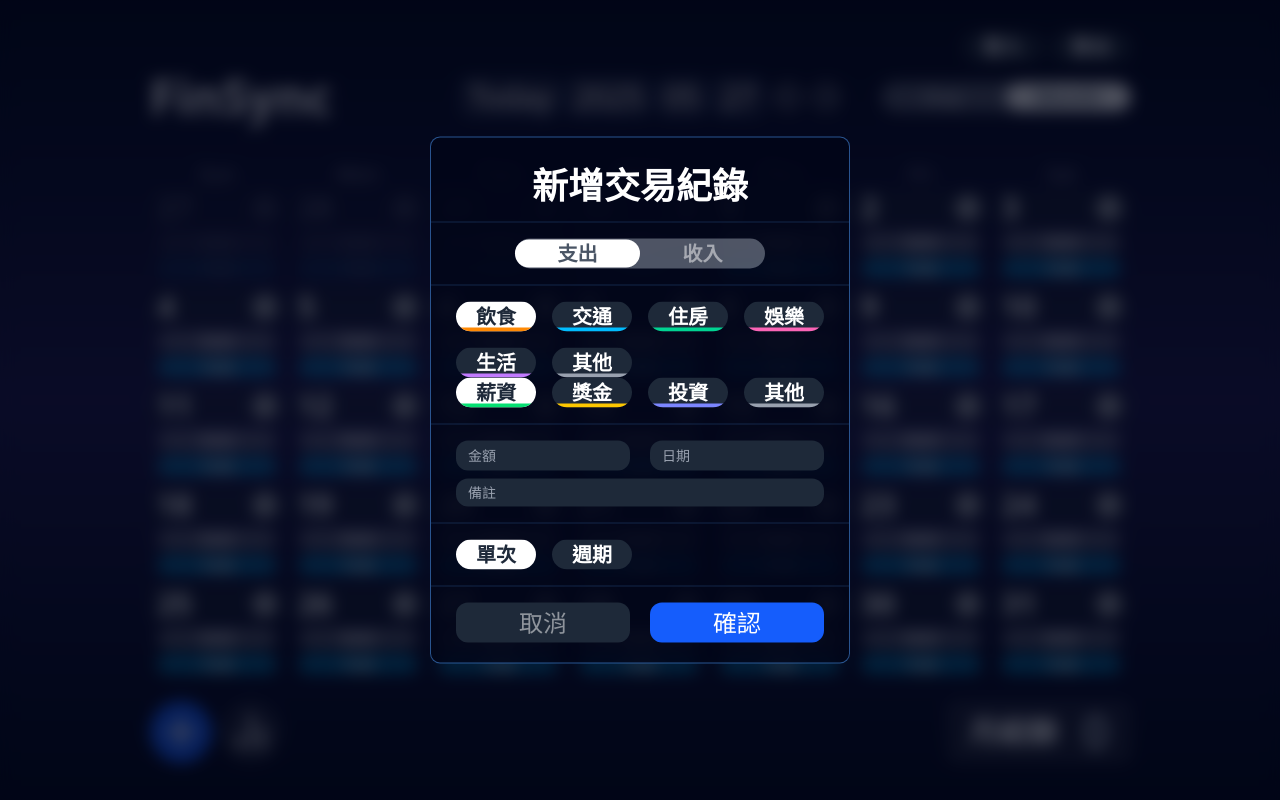
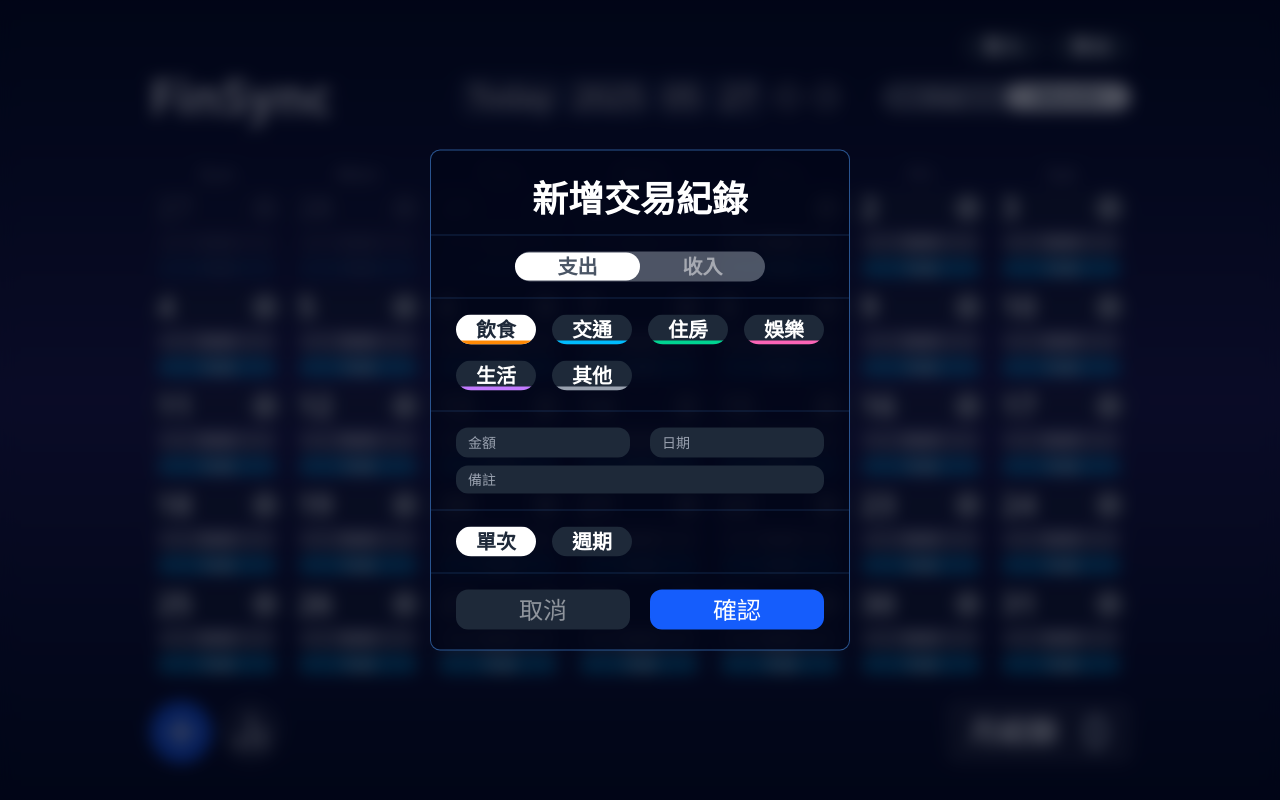
Before and after one commit to SonicHsu/React-FinSync-web, a React (Vite) app: page / in a window 1280 px wide. Both pictures are taken after a click on the button 180 px from the left and 732 px from the top of the page. Built offline with nearby package versions, Linux system fonts and the light colour scheme.

Commit message:
entryformdialog 完成分類切換 input輸入還未完成

```diff
--- a/components/DayCalendarSidebar.jsx
+++ b/components/DayCalendarSidebar.jsx
@@ -13,8 +13,8 @@ import {
 export default function DayCalendarSidebar({ date, onDateChange, setDialogState }) {
   const [miniCalendarDate, setMiniCalendarDate] = useState(today);
 
-  const MiniCalendarDays = generateMonthCalendarDays(miniCalendarDate);
-  const MiniCalendarDaysAll = MiniCalendarDays.map((calendarDay) => (
+  const miniCalendarDays = generateMonthCalendarDays(miniCalendarDate);
+  const miniCalendarDayComponents = miniCalendarDays.map((calendarDay) => (
     <MiniCalendarDay
     key={calendarDay.getTime()}
     day={calendarDay}
@@ -112,7 +112,7 @@ export default function DayCalendarSidebar({ date, onDateChange, setDialogState
         </div>
 
         <div className="w-full px-2">
-          <ul className="grid grid-cols-7 gap-1">{MiniCalendarDaysAll}</ul>
+          <ul className="grid grid-cols-7 gap-1">{miniCalendarDayComponents}</ul>
         </div>
       </div>
 
--- a/components/EntryCategoryButton.jsx
+++ b/components/EntryCategoryButton.jsx
@@ -1,10 +1,19 @@
-export default function EntryCategoryButton() {
+export default function EntryCategoryButton({
+  category,
+  label,
+  color,
+  selected,
+  onClick,
+}) {
   return (
     <li className="relative h-[30px] w-[80px] overflow-hidden rounded-full">
-      <div className="category-button-selected" data-entry-category="food">
-        飲食
+      <div
+        className={`${selected ? "category-button-selected" : "category-button"}`}
+        onClick={() => onClick(category)}
+      >
+        {label}
       </div>
-      <div className="absolute bottom-0 left-0 h-1 w-full bg-orange-400"></div>
+      <div className={`absolute bottom-0 left-0 h-1 w-full ${color}`}></div>
     </li>
   );
 }
--- a/components/EntryFormDialog.jsx
+++ b/components/EntryFormDialog.jsx
@@ -1,12 +1,42 @@
 import { useState } from "react";
-import { EXPENSE_CATEGORIES, INCOME_CATEGORIES } from "../constants/entryCategories";
+import EntryCategoryButton from "./EntryCategoryButton";
+import EntryInputSection from "./EntryInputSection";
+import {
+  EXPENSE_CATEGORIES,
+  INCOME_CATEGORIES,
+} from "../constants/entryCategories";
 
 export default function EntryFormDialog({ open, onClose }) {
   if (!open) return null;
 
   const [type, setType] = useState("expense");
-  const [category, setCategory] = useState('飲食');
+  const [category, setCategory] = useState("food");
+  const [mode, setMode] = useState("once");
+  const [amount, setAmount] = useState("");
+  const [date, setDate] = useState("");
+  const [note, setNote] = useState("");
 
+  const handleTypeChange = (newType) => {
+    setType(newType);
+    if (newType === "expense") {
+      setCategory("food"); // 支出預設：飲食
+    } else {
+      setCategory("salary"); // 收入預設：薪資
+    }
+  };
+
+  const currentCategories =
+    type === "expense" ? EXPENSE_CATEGORIES : INCOME_CATEGORIES;
+  const currentCategoryComponents = currentCategories.map((cat) => (
+    <EntryCategoryButton
+      key={cat.category}
+      category={cat.category}
+      label={cat.label}
+      color={cat.color}
+      selected={category === cat.category}
+      onClick={setCategory}
+    />
+  ));
 
   return (
     <div>
@@ -29,16 +59,16 @@ export default function EntryFormDialog({ open, onClose }) {
 
           <div className="dialog-entry-divider"></div>
 
-          <div className="flex h-[30px] w-[250px] items-center justify-center rounded-[90px] bg-gray-400/50">
+          <div className="flex h-[30px] w-[250px] items-center justify-center rounded-[90px] bg-gray-400/50 font-semibold">
             <button
-              className="button-option-selected font-bold"
-              data-entry-type-button="expense"
+              className={`${type === "expense" ? "button-option-selected" : "button-option"}`}
+              onClick={() => handleTypeChange("expense")}
             >
               支出
             </button>
             <button
-              className="button-option font-bold"
-              data-entry-type-button="income"
+              className={`${type === "income" ? "button-option-selected" : "button-option"}`}
+              onClick={() => handleTypeChange("income")}
             >
               收入
             </button>
@@ -51,133 +81,13 @@ export default function EntryFormDialog({ open, onClose }) {
               className="grid grid-cols-4 gap-4"
               data-entry-category-list-expense
             >
-              <li className="relative h-[30px] w-[80px] overflow-hidden rounded-full">
-                <div
-                  className="category-button-selected"
-                  data-entry-category="food"
-                >
-                  飲食
-                </div>
-                <div className="absolute bottom-0 left-0 h-1 w-full bg-orange-400"></div>
-              </li>
-              <li className="relative h-[30px] w-[80px] overflow-hidden rounded-full">
-                <div
-                  className="category-button"
-                  data-entry-category="transport"
-                >
-                  交通
-                </div>
-                <div className="absolute bottom-0 left-0 h-1 w-full bg-sky-400"></div>
-              </li>
-              <li className="relative h-[30px] w-[80px] overflow-hidden rounded-full">
-                <div className="category-button" data-entry-category="housing">
-                  住房
-                </div>
-                <div className="absolute bottom-0 left-0 h-1 w-full bg-emerald-400"></div>
-              </li>
-              <li className="relative h-[30px] w-[80px] overflow-hidden rounded-full">
-                <div
-                  className="category-button"
-                  data-entry-category="entertainment"
-                >
-                  娛樂
-                </div>
-                <div className="absolute bottom-0 left-0 h-1 w-full bg-pink-400"></div>
-              </li>
-              <li className="relative h-[30px] w-[80px] overflow-hidden rounded-full">
-                <div className="category-button" data-entry-category="life">
-                  生活
-                </div>
-                <div className="absolute bottom-0 left-0 h-1 w-full bg-purple-400"></div>
-              </li>
-              <li className="relative h-[30px] w-[80px] overflow-hidden rounded-full">
-                <div
-                  className="category-button"
-                  data-entry-category="expenseOther"
-                >
-                  其他
-                </div>
-                <div className="absolute bottom-0 left-0 h-1 w-full bg-gray-400"></div>
-              </li>
-            </ul>
-            <ul
-              className="grid grid-cols-4 gap-4"
-              data-entry-category-list-income
-            >
-              <li className="relative h-[30px] w-[80px] overflow-hidden rounded-full">
-                <div
-                  className="category-button-selected"
-                  data-entry-category="salary"
-                >
-                  薪資
-                </div>
-                <div className="absolute bottom-0 left-0 h-1 w-full bg-green-400"></div>
-              </li>
-              <li className="relative h-[30px] w-[80px] overflow-hidden rounded-full">
-                <div className="category-button" data-entry-category="bonus">
-                  獎金
-                </div>
-                <div className="absolute bottom-0 left-0 h-1 w-full bg-yellow-400"></div>
-              </li>
-              <li className="relative h-[30px] w-[80px] overflow-hidden rounded-full">
-                <div
-                  className="category-button"
-                  data-entry-category="investment"
-                >
-                  投資
-                </div>
-                <div className="absolute bottom-0 left-0 h-1 w-full bg-indigo-400"></div>
-              </li>
-              <li className="relative h-[30px] w-[80px] overflow-hidden rounded-full">
-                <div
-                  className="category-button"
-                  data-entry-category="incomeOther"
-                >
-                  其他
-                </div>
-                <div className="absolute bottom-0 left-0 h-1 w-full bg-gray-400"></div>
-              </li>
+              {currentCategoryComponents}
             </ul>
           </div>
 
           <div className="dialog-entry-divider"></div>
 
-          <div className="flex w-[368px] justify-between">
-            <div className="flex h-[30px] w-[174px] items-center justify-between rounded-xl bg-gray-800 px-3">
-              <span className="text-sm text-gray-400">金額</span>
-              <input
-                className="w-24 appearance-none border-none bg-transparent text-right text-xl font-medium text-white outline-none focus:ring-0"
-                type="text"
-                inputmode="numeric"
-                data-entry-amount-input
-              />
-            </div>
-
-            <div className="relative flex h-[30px] w-[174px] items-center justify-between rounded-xl bg-gray-800 px-3">
-              <span className="text-sm text-gray-400">日期</span>
-              <span
-                className="z-10 cursor-pointer text-xl font-medium"
-                data-entry-date
-              ></span>
-              <input
-                type="date"
-                className="absolute inset-0 h-full w-full opacity-0"
-                data-entry-date-picker
-              />
-            </div>
-          </div>
-
-          <div className="mt-2">
-            <div className="flex w-[368px] items-center justify-between rounded-xl bg-gray-800 px-3">
-              <span className="text-sm text-gray-400">備註</span>
-              <input
-                className="w-[300px] appearance-none border-none bg-transparent text-left text-xl font-medium text-white outline-none focus:ring-0"
-                type="text"
-                inputmode="numeric"
-                data-entry-note-input
-              />
-            </div>
-          </div>
+          <EntryInputSection />
 
           <div className="dialog-entry-divider"></div>
 
@@ -185,14 +95,17 @@ export default function EntryFormDialog({ open, onClose }) {
             <ul className="grid grid-cols-4 gap-4" data-entry-mode-list>
               <li className="relative h-[30px] w-[80px] overflow-hidden rounded-full">
                 <div
-                  className="category-button-selected"
-                  data-entry-mode="once"
+                  className={`${mode === "once" ? "category-button-selected" : "category-button"}`}
+                  onClick={() => setMode("once")}
                 >
                   單次
                 </div>
               </li>
               <li className="relative h-[30px] w-[80px] overflow-hidden rounded-full">
-                <div className="category-button" data-entry-mode="recurring">
+                <div
+                  className={`${mode === "recurring" ? "category-button-selected" : "category-button"}`}
+                  onClick={() => setMode("recurring")}
+                >
                   週期
                 </div>
               </li>
--- /dev/null
+++ b/components/EntryInputSection.jsx
@@ -0,0 +1,42 @@
+export default function EntryInputSection() {
+    return (
+        <div>
+            <div className="flex w-[368px] justify-between">
+            <div className="flex h-[30px] w-[174px] items-center justify-between rounded-xl bg-gray-800 px-3">
+              <span className="text-sm text-gray-400">金額</span>
+              <input
+                className="w-24 appearance-none border-none bg-transparent text-right text-xl font-medium text-white outline-none focus:ring-0"
+                type="text"
+                inputmode="numeric"
+                data-entry-amount-input
+              />
+            </div>
+
+            <div className="relative flex h-[30px] w-[174px] items-center justify-between rounded-xl bg-gray-800 px-3">
+              <span className="text-sm text-gray-400">日期</span>
+              <span
+                className="z-10 cursor-pointer text-xl font-medium"
+                data-entry-date
+              ></span>
+              <input
+                type="date"
+                className="absolute inset-0 h-full w-full opacity-0"
+                data-entry-date-picker
+              />
+            </div>
+          </div>
+
+          <div className="mt-2">
+            <div className="flex w-[368px] items-center justify-between rounded-xl bg-gray-800 px-3">
+              <span className="text-sm text-gray-400">備註</span>
+              <input
+                className="w-[300px] appearance-none border-none bg-transparent text-left text-xl font-medium text-white outline-none focus:ring-0"
+                type="text"
+                inputmode="numeric"
+                data-entry-note-input
+              />
+            </div>
+          </div>
+        </div>
+    )
+}
--- a/components/MonthCalendar.jsx
+++ b/components/MonthCalendar.jsx
@@ -5,7 +5,7 @@ import { generateMonthCalendarDays } from "../utils/dateUtils";
 
 export default function MonthCalendar({ date, setDialogState }) {
   const calendarDays = generateMonthCalendarDays(date);
-  const calendarDaysAll = calendarDays.map((calendarDay) => (
+  const calendarDaysComponents = calendarDays.map((calendarDay) => (
     <MonthCalendarDay  key={calendarDay.getTime()} day={calendarDay} currentDate={date} />
   ));
 
@@ -24,7 +24,7 @@ export default function MonthCalendar({ date, setDialogState }) {
       </div>
 
       <div className="w-full flex-1">
-        <ul className="grid grid-cols-7 gap-1">{calendarDaysAll}</ul>
+        <ul className="grid grid-cols-7 gap-1">{calendarDaysComponents}</ul>
       </div>
 
       <footer className="mt-5 flex h-[62px] w-full justify-between">
```
